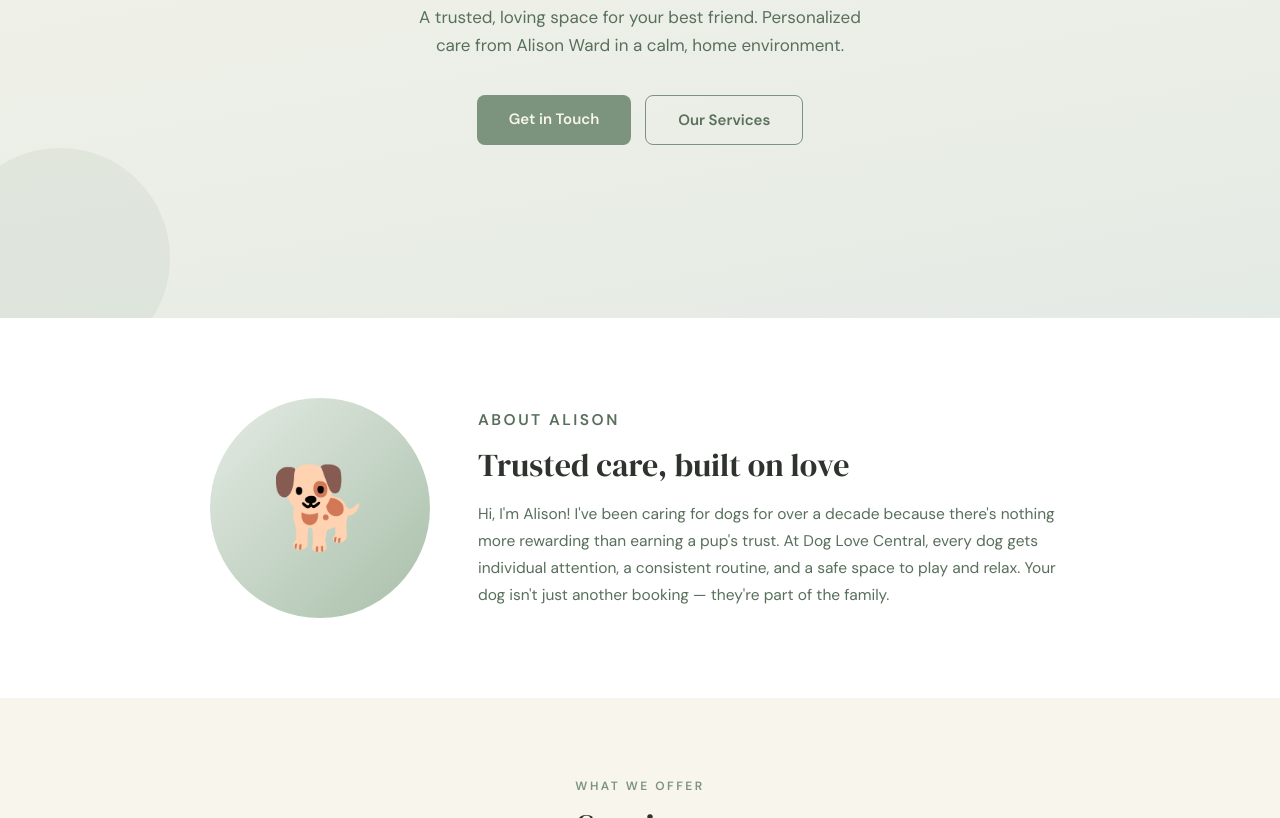
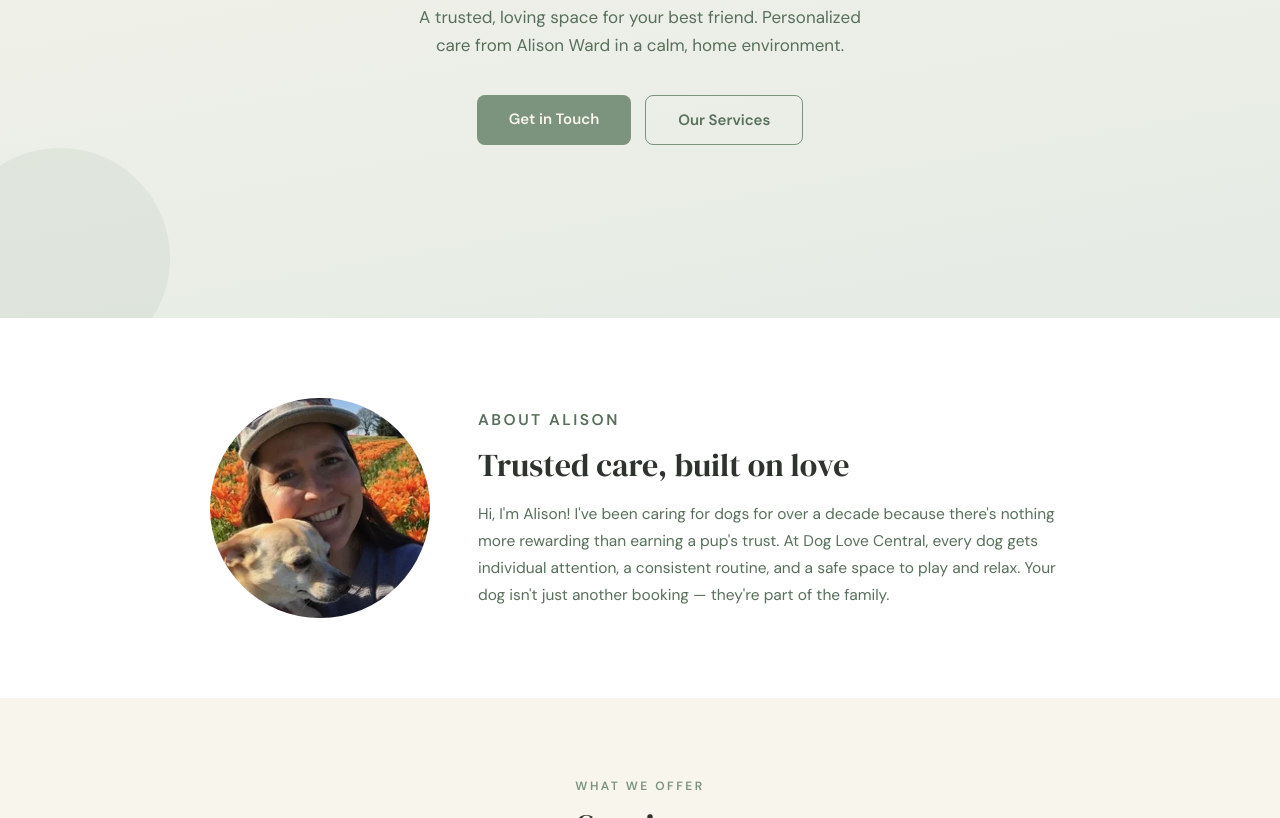
Before and after one commit to seo-bandwagon/doglovecentral, a plain HTML site: page index.html in a window 1280 px wide. Shown: the part 418-1236 px from the top of the page. Drawn offline with Linux system fonts and the light colour scheme.

Commit message:
Replace dog emoji avatar with Alison + Papi photo

```diff
--- a/index.html
+++ b/index.html
@@ -130,9 +130,9 @@
     }
     .about-avatar {
       width: 220px; height: 220px; border-radius: 50%; flex-shrink: 0;
-      background: linear-gradient(135deg, var(--sage-muted), var(--sage-light));
-      display: flex; align-items: center; justify-content: center; font-size: 80px;
+      overflow: hidden;
     }
+    .about-avatar img { width: 100%; height: 100%; object-fit: cover; }
     .about-text { flex: 1; min-width: 280px; }
     .section-label {
       font-size: 12px; letter-spacing: 2.5px; text-transform: uppercase;
@@ -269,7 +269,9 @@
   <!-- ABOUT -->
   <section class="about" id="about">
     <div class="about-inner">
-      <div class="about-avatar">🐕</div>
+      <div class="about-avatar">
+        <img src="alison-ward-dog-boarding-beaverton.webp" alt="Alison Ward with her dog Papi — dog boarding in Beaverton" width="440" height="440" loading="lazy">
+      </div>
       <div class="about-text">
         <p class="section-label">About Alison</p>
         <h2 class="section-title">Trusted care, built on love</h2>
```
Also changed, not shown: alison-ward-dog-boarding-beaverton.webp (added).
